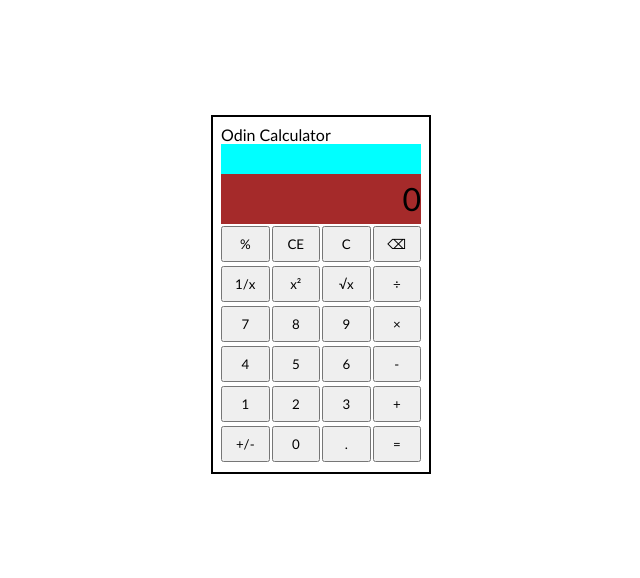
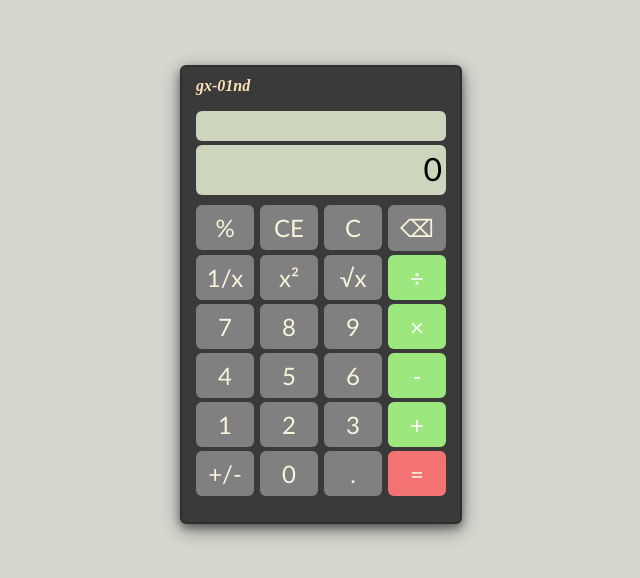
Before and after one commit to michael1-0/odin-calculator, a plain HTML site: page index.html in a window 1280 px wide. Shown: the part 106-684 px from the top of the page, without its empty margins (319-959 px from the left). Drawn offline with Linux system fonts and the light colour scheme.

Commit message:
Finish styling up

```diff
--- a/index.html
+++ b/index.html
@@ -9,9 +9,7 @@
 </head>
 <body>
     <div class="container">
-        <div class="header">
-            <div class="header-text">Odin Calculator</div>
-        </div>
+        <div class="header">gx-01nd</div>
         <div class="result-field"></div>
         <div class="input-field">0</div>
         <div class="row-0">
--- a/styles.css
+++ b/styles.css
@@ -7,10 +7,11 @@
 * {
     padding: 0;
     margin: 0;
-    font-family: 'Gill Sans', 'Gill Sans MT', Calibri, 'Trebuchet MS', sans-serif;
+    font-family: Calibri, 'Trebuchet MS', sans-serif;
 }
 
 body {
+    background-color: #d4d8ce;
     display: flex;
     justify-content: center;
     align-items: center;
@@ -19,40 +20,61 @@ body {
 }
 
 .container {
-    padding: 8px;
+    background-color: #3a3a3a;
+    padding: 10px 14px 24px 14px;
     display: flex;
     flex-direction: column;
-    border: 2px solid black;
+    border: 2px solid rgb(46, 46, 46);
+    border-radius: 6px;
+    box-shadow: 0 4px 8px 0 rgba(0, 0, 0, 0.384), 0 6px 20px 0 rgba(0, 0, 0, 0.397);
 }
 
 .header {
-    display: flex;
-    justify-content: center;
-    align-items: center;
-}
-
-.header > * {
-    flex: auto;
+    font-family: 'Times New Roman', Times, serif;
+    font-weight: 900;
+    color: rgb(252, 227, 182);
+    font-style: italic;
+    margin-bottom: 16px;
 }
 
 .result-field {
-    width: 200px;
-    display: flex;
-    justify-content: end;
-    align-items: center;
-    background-color: aqua;
+    width: 250px;
+    text-align: end;
+    background-color: #cdd6bc;
+    border-radius: 6px;
+    margin-bottom: 4px;
+    padding: 4px;
     height: 30px;
+    overflow: auto;
 }
 
 .input-field {
+    border-radius: 6px;
+    padding: 4px;
     font-size: xx-large;
-    display: flex;
-    justify-content: end;
-    align-items: center;
-    width: 200px;
+    text-align: end;
+    width: 250px;
     height: 50px;
-    background-color: brown;
+    background-color: #cdd6bc;
+    margin-bottom: 8px;
+    overflow-x: auto;
 }
+
+.input-field::-webkit-scrollbar,
+.result-field::-webkit-scrollbar {
+    width: 0px;
+    height: 10px;
+}
+
+.input-field::-webkit-scrollbar-track {
+    background: #f1f1f1;
+    border-radius: 6px;
+
+  }
+.input-field::-webkit-scrollbar-thumb {
+    background: #888;
+    border-radius: 6px;
+  }
 
 .row-0,
 .row-1,
@@ -63,7 +85,7 @@ body {
     display: flex;
     justify-content: center;
     align-items: center;
-    gap: 2px;
+    gap: 6px;
     margin-top: 2px;
     margin-bottom: 2px;;
 }
@@ -74,7 +96,29 @@ body {
 .row-3 > *,
 .row-4 > *,
 .row-5 > * {
+    cursor: pointer;
     padding: 8px;
     flex: auto;
-    flex-basis: 20px;
+    flex-basis: 40px;
+    font-size: 24px;
+    border-style: none;
+    border-radius: 6px;
+    background-color: grey;
+    color: rgb(250, 242, 218);
 }
+
+.equals-button {
+    background-color: rgb(243, 114, 114);
+}
+
+button:hover {
+    background-image: linear-gradient(rgba(0, 0, 0, 0.171) 0 0);
+}
+
+.division-button,
+.multiply-button,
+.minus-button,
+.plus-button {
+    background-color: rgb(156, 231, 126);
+    color: white;
+}
```
Also changed, not shown: script.js (line endings or trailing spaces).
